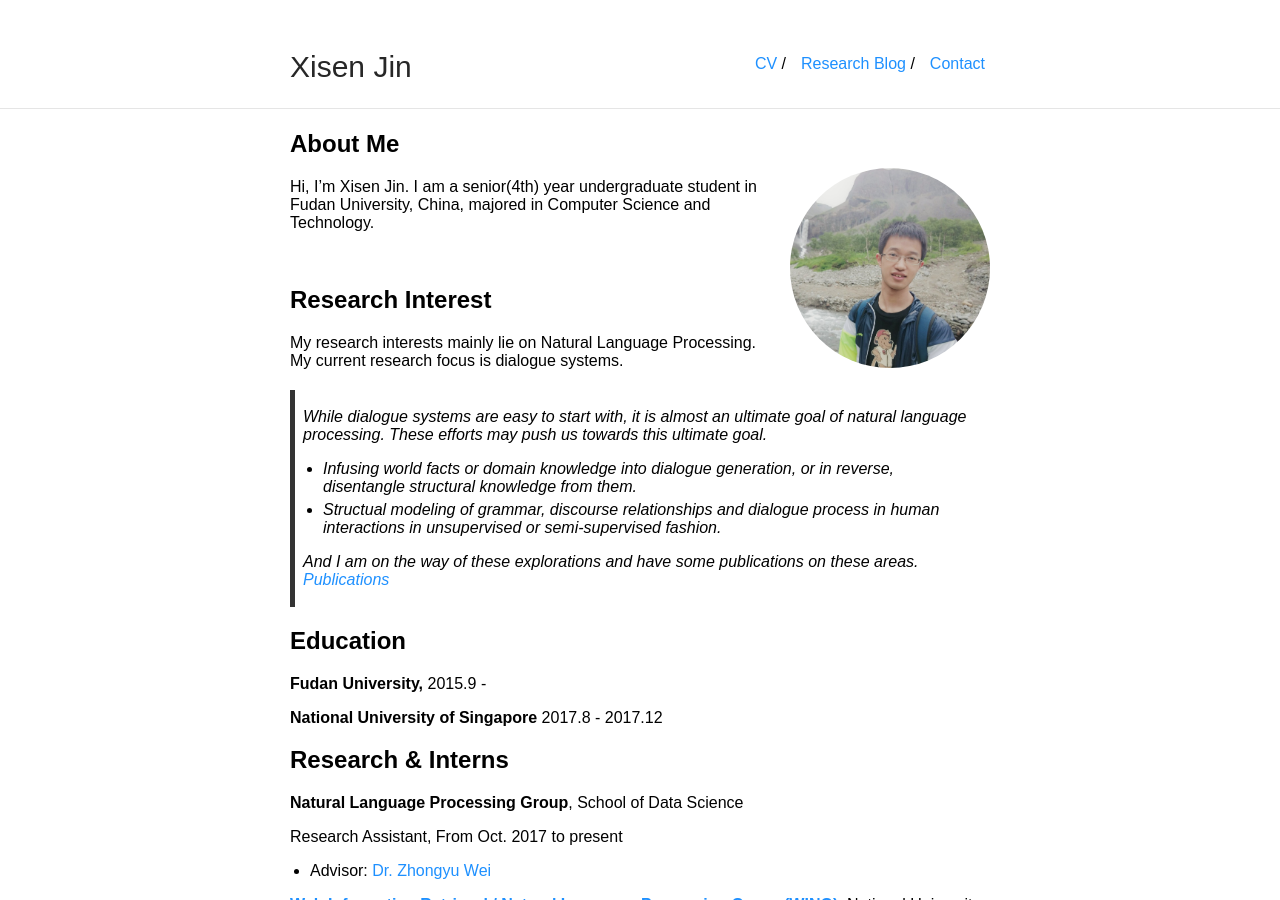
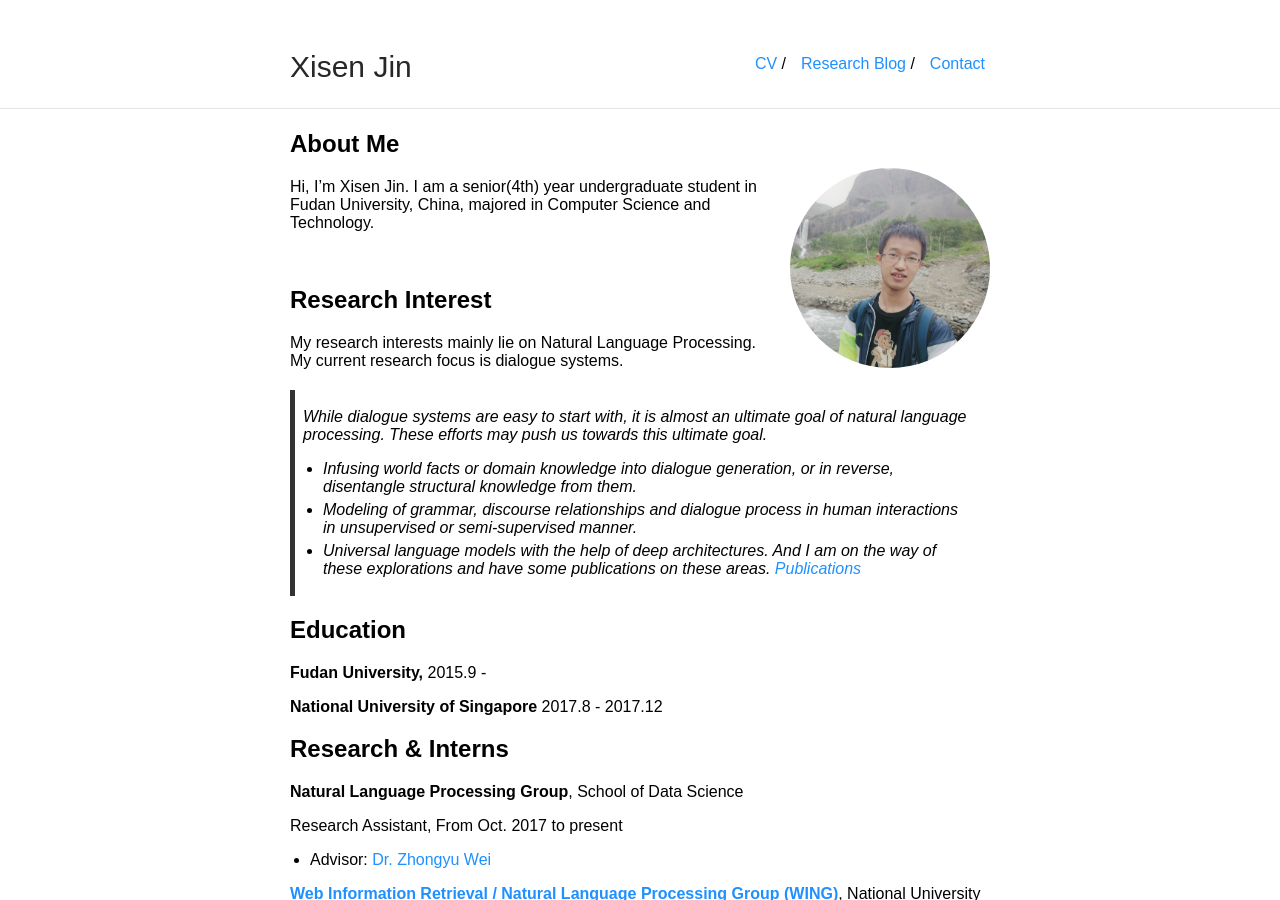
Before and after one commit to AuCson/aucson.github.io, a Jekyll site: the page built from index.md, in a window 1280 px wide and 900 px high. Built offline with Jekyll 4.4.1, drawn with Linux system fonts in a browser that asks for light colours; our own code applies the rules of GitHub Pages for plain Markdown files.

Commit message:
Update index.md

```diff
--- a/index.md
+++ b/index.md
@@ -13,8 +13,8 @@ My research interests mainly lie on Natural Language Processing. My current rese
 
 > While dialogue systems are easy to start with, it is almost an ultimate goal of natural language processing. These efforts may push us towards this ultimate goal.
 > - Infusing world facts or domain knowledge into dialogue generation, or in reverse, disentangle structural knowledge from them.
-> - Structual modeling of grammar, discourse relationships and dialogue process in human interactions in unsupervised or semi-supervised fashion.
->
+> - Modeling of grammar, discourse relationships and dialogue process in human interactions in unsupervised or semi-supervised manner.
+> - Universal language models with the help of deep architectures.
 > And I am on the way of these explorations and have some publications on these areas. [Publications](#publications)
 
 ## Education
```
